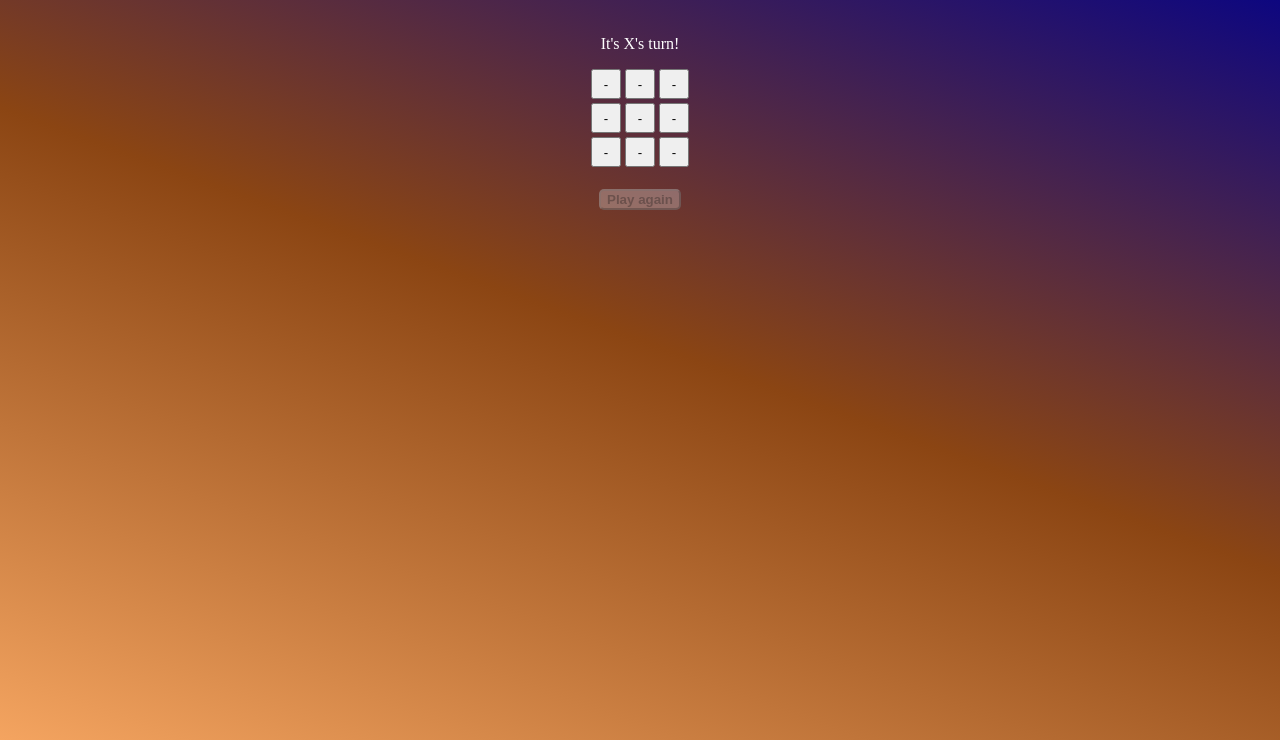
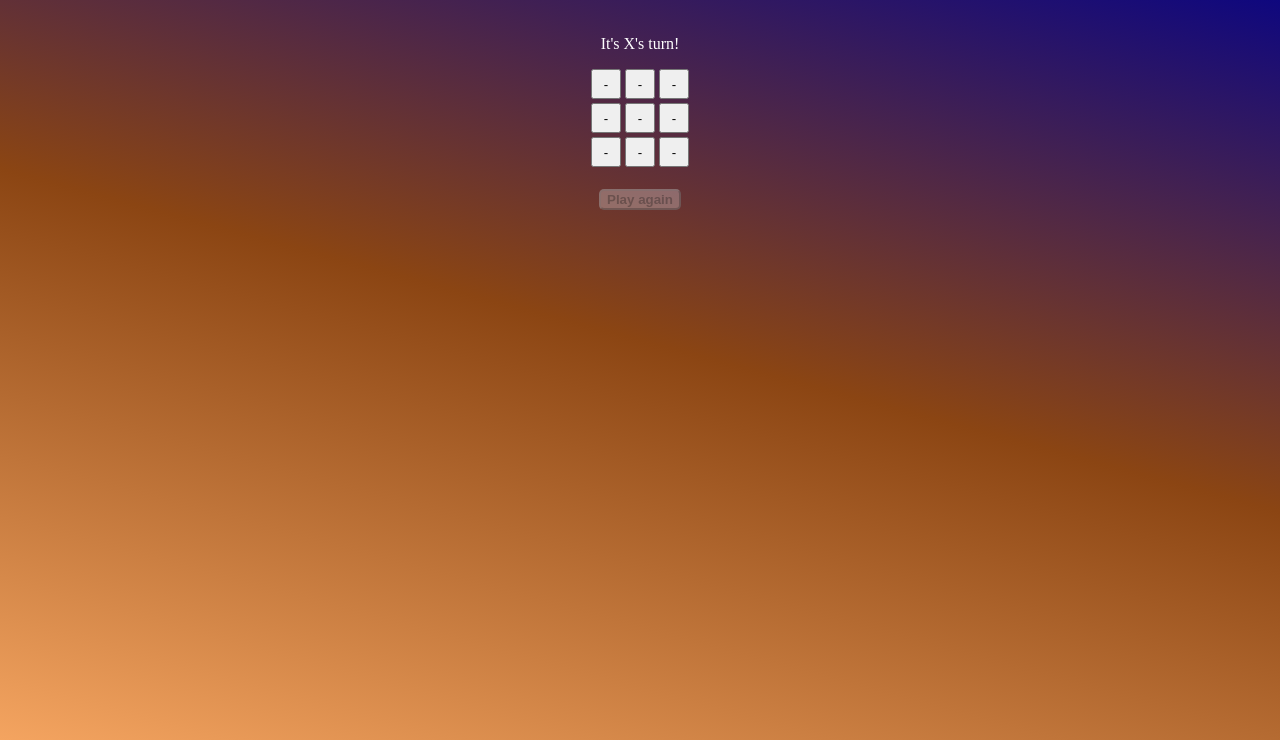
Before and after one commit to ravan63/tic_tac_toe, a plain HTML site: page index1.html in a window 1280 px wide. Shown: the part 60-800 px from the top of the page. Drawn offline with Linux system fonts and the light colour scheme.

Commit message:
Update tictactoe.css

```diff
--- a/tictactoe.css
+++ b/tictactoe.css
@@ -1,6 +1,6 @@
 body {
 	text-align: center;
- background: linear-gradient(20deg,sandyBrown, saddleBrown,darkblue);
+ background: linear-gradient(15deg,sandyBrown, saddleBrown,darkblue);
 }
 
 p{
```
